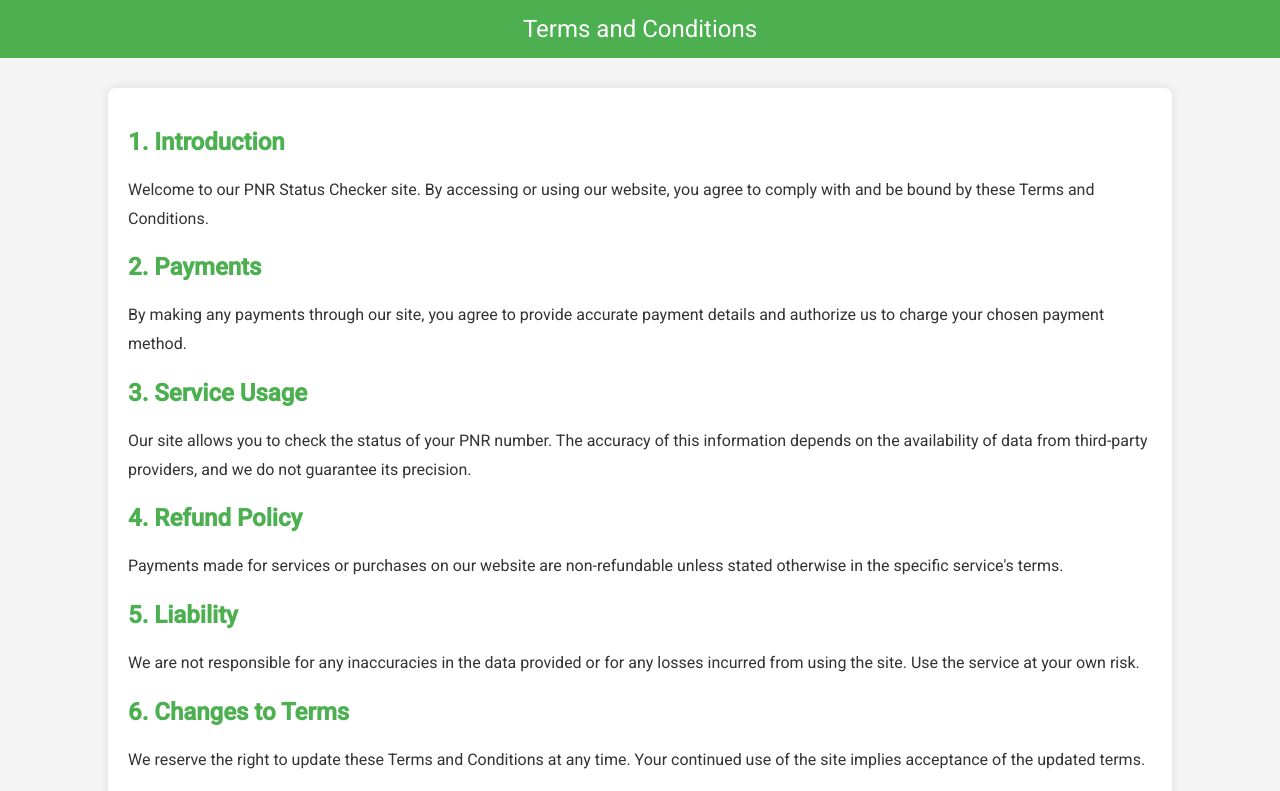
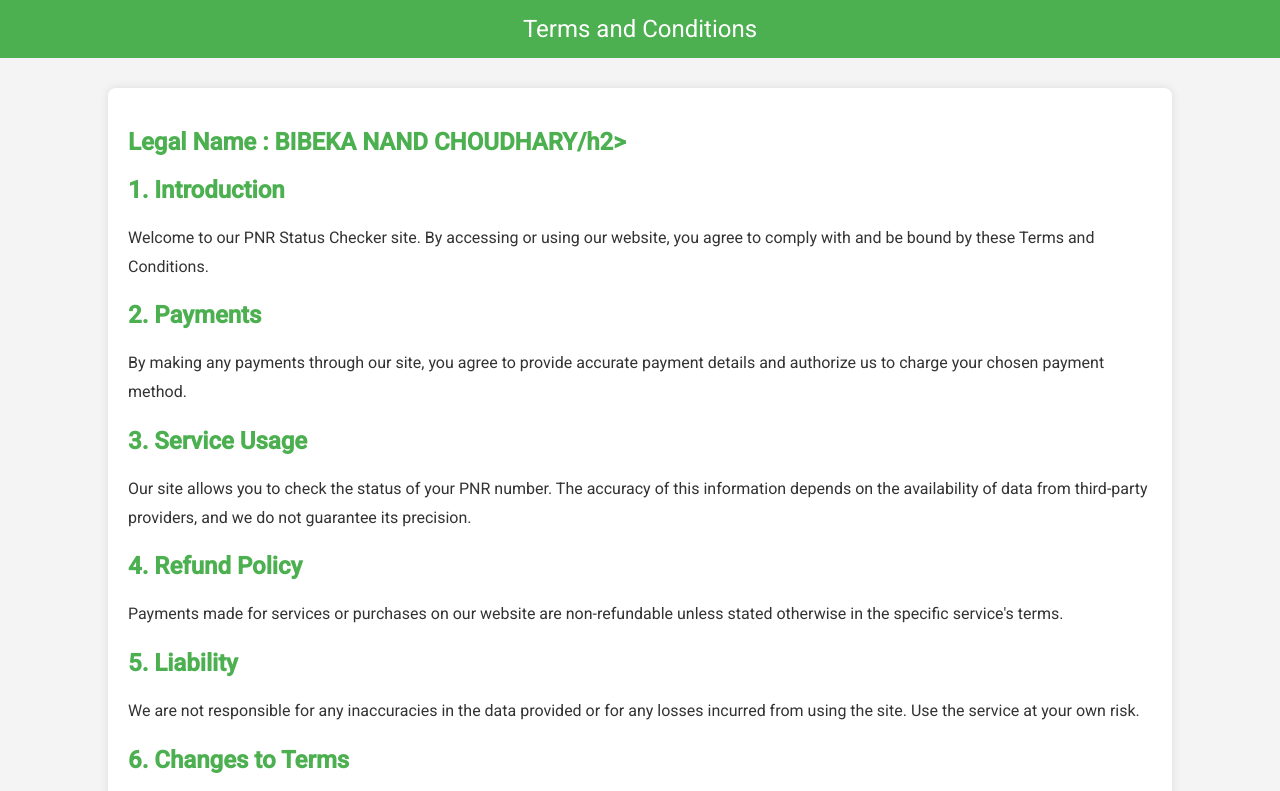
Before and after one commit to HarshitChoudhary05/PNR-Status, a plain HTML site: page terms.html in a window 1280 px wide. Shown: the top 791 px of the page. Drawn offline with Linux system fonts and the light colour scheme.

Commit message:
Update terms.html

```diff
--- a/terms.html
+++ b/terms.html
@@ -59,6 +59,7 @@
 </header>
 
 <div class="container">
+     <h2>Legal Name : BIBEKA NAND CHOUDHARY/h2>
     <h2>1. Introduction</h2>
     <p>Welcome to our PNR Status Checker site. By accessing or using our website, you agree to comply with and be bound by these Terms and Conditions.</p>
 
```
